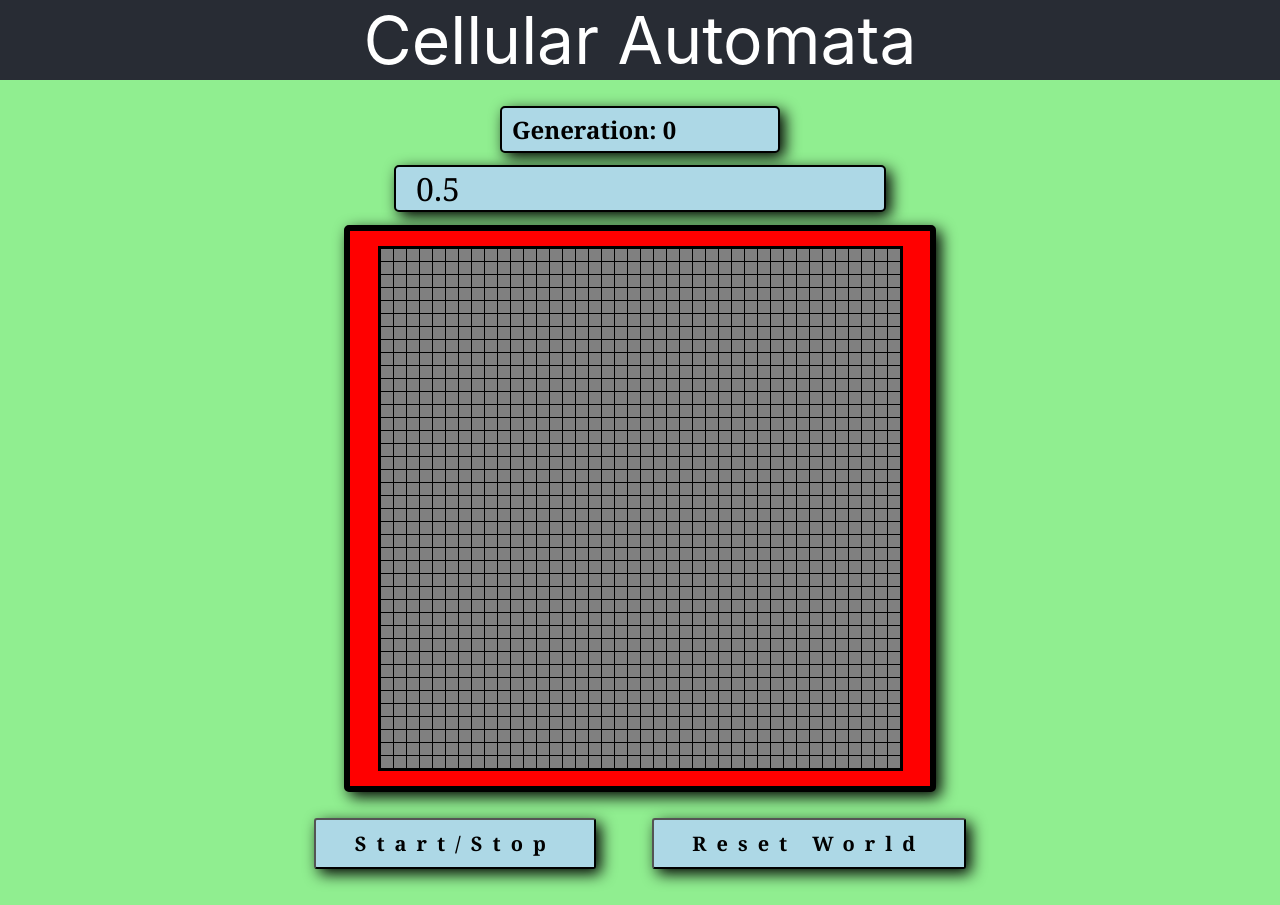
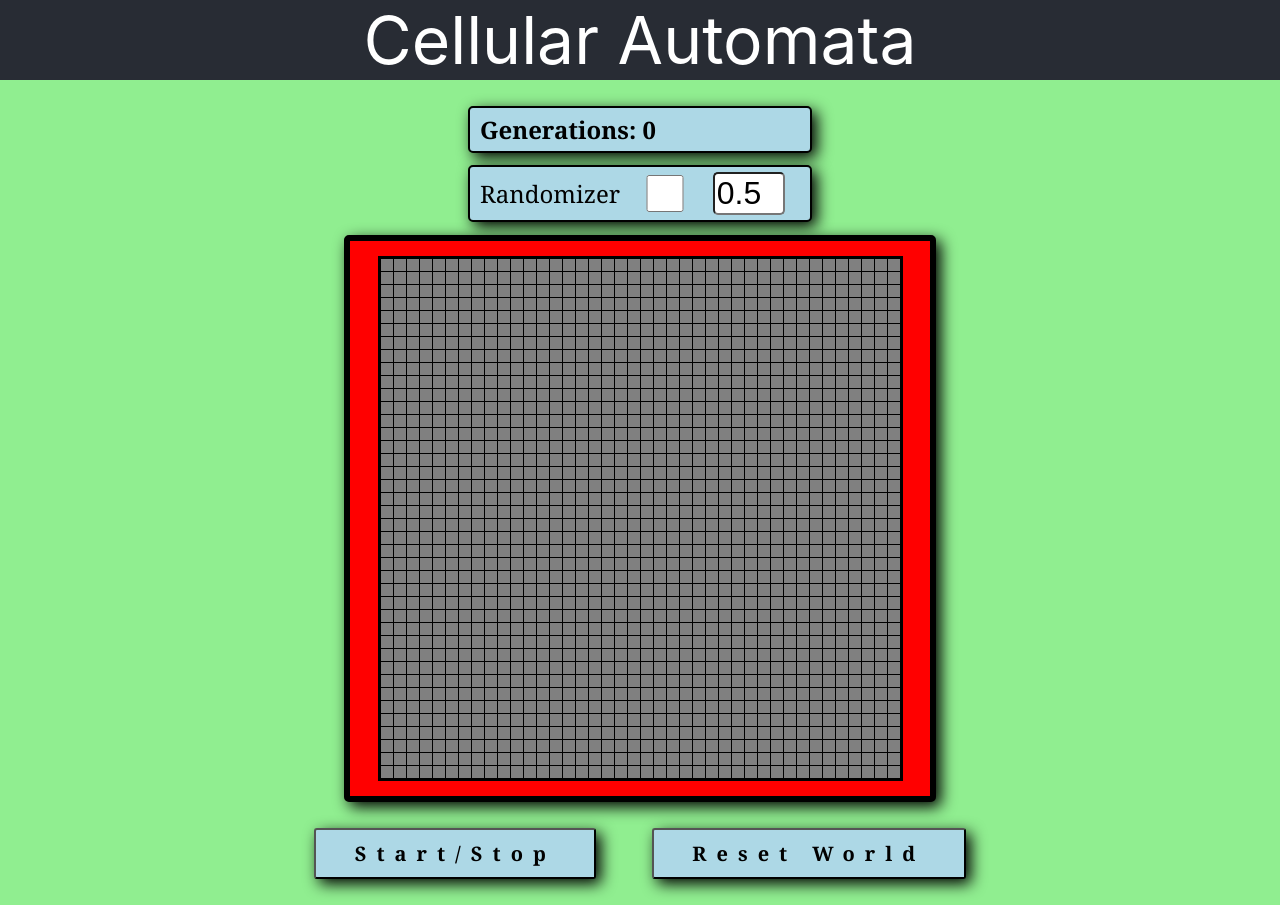
Before and after one commit to rabithole/game_of_life, a plain HTML site: page index.html in a window 1280 px wide. Drawn offline with Linux system fonts and the light colour scheme.

Commit message:
MVP is close

```diff
--- a/css/index.css
+++ b/css/index.css
@@ -38,38 +38,46 @@ button {
   border-radius: 3px;
 }
 
-#gens {
+.display {
+  display: flex;
   background-color: lightblue;
   padding: 5px 10px;
   box-shadow: 5px 5px 15px black;
   border: 2px solid black;
   border-radius: 5px;
-  width: 20%;
+  width: 25%;
   text-align: left;
   margin: 0 auto 1% auto;
   font-family: Georgia;
 }
 
 #speed {
-  display: flex;
-  background-color: lightblue;
-  padding: 0 20px;
-  box-shadow: 5px 5px 15px black;
+  /*display: flex;*/
+  /*background-color: lightblue;
+  /*padding: 5px 20px;*/
+  /*box-shadow: 5px 5px 15px black;
   border: 2px solid black;
   border-radius: 5px;
-  width: 35%;
-  text-align: left;
+  width: 27%;
+  text-align: center;
   margin: auto;
   margin-bottom: 1%;
   font-family: Georgia;
+  font-size: xx-large;*/*/
 }
 
 input {
-  margin: 1% 5%;
-  padding: 5px 55px 5px 15px;
+  margin-left: 4%;
+  /*padding: 5px 25px 5px 15px;*/
   border-radius: 5px;
-  width: 50%;
+  width: 20%;
   font-size: xx-large;
+}
+
+label {
+  display: flex;
+  align-items: center;
+  font-size: x-large;
 }
 
 #world {
--- a/index.html
+++ b/index.html
@@ -14,19 +14,24 @@
 
 <body>
     <header>Cellular Automata</header>
-    <h2 id='gens'>Generation: 0</h2>
-    <input
-      id='speed'
-      type='text'
-      value='0.5'
-      placeholder='Generation Speed in Seconds'
+    <h2 id='gen' class='display'>Generations: 0</h2>
+
+    <div class='display'>
+      <label for='random'>Randomizer</label>
+      <input type='checkbox' id='random'>
+      <input
+        id='speed'
+        type='text'
+        value='0.5'
       >
+    </div>
+
 
     <div id='world'>
     </div>
 
     <div className="buttons">
-      <button id='btnstartstop' value='Start Reproducing' onclick='startStopGol()'>Start/Stop</button>
+      <button id='btnstartstop' value='Start Reproducing' onclick='startStop()'>Start/Stop</button>
       <button id='btnreset' value='Reset World' onclick='resetWorld()'>Reset World</button>
     </div>
 </body>
--- a/js/grid.js
+++ b/js/grid.js
@@ -1,18 +1,22 @@
 const rows = 40;
 const cols = 40;
-let started=false;// Set to true when use clicks start
+let started = false;// Set to true when use clicks start
 let timer;//To control evolutions
 // let evolutionSpeed=3000;// One second between generations
 // Need 2D arrays. These are 1D
 evolutionSpeed = parseFloat(document.querySelector('#speed').value) * 1000;
-console.log(evolutionSpeed)
-console.log(parseFloat(0.5))
-console.log(document.querySelector('#speed').value)
+// console.log('evolve speed', evolutionSpeed)
+// console.log('parse float', parseFloat(0.5))
+// console.log('Speed', document.querySelector('#speed').value)
+
+let random = document.querySelector('#random').checked;
+console.log('test q', random)
 
 let generation = 1;
 
 let currGen =[rows];
 let nextGen =[rows];
+console.log(currGen, nextGen)
 // Creates two-dimensional arrays
 function createGenArrays() {
     for (let i = 0; i < rows; i++) {
@@ -21,6 +25,22 @@ function createGenArrays() {
     }
 }
 
+// function initGenArrays() {
+//     for (let i = 0; i < rows; i++) {
+//         for (let j = 0; j < cols; j++) {
+//             if(Math.floor(Math.random() * 2) === 1){
+//                 currGen[i][j] = 1;
+//                 console.log(currGen[i][j] = 1)
+//                 nextGen[i][j] = 1;
+//             } else {
+//                 currGen[i][j] = 0;
+//                 nextGen[i][j] = 0;
+//             }
+
+//         }
+//     }
+// }
+
 function initGenArrays() {
     for (let i = 0; i < rows; i++) {
         for (let j = 0; j < cols; j++) {
@@ -28,6 +48,10 @@ function initGenArrays() {
             nextGen[i][j] = 0;
         }
     }
+}
+
+if(random) {
+    console.log('random')
 }
 
 function createWorld() {
@@ -41,13 +65,42 @@ for (let i = 0; i < rows; i++) {
             let cell = document.createElement('td');
             cell.setAttribute('id', i + '_' + j);
             cell.setAttribute('class', 'dead');
-            cell.addEventListener('click',cellClick);
+            cell.addEventListener('click', cellClick);
             tr.appendChild(cell);
         }
         tbl.appendChild(tr);
     }
     world.appendChild(tbl);
 }
+
+// function createWorld() {
+//     let world = document.querySelector('#world');
+//     let loc = '';
+//     let row = Number(loc[0]);
+//     let col = Number(loc[1]);
+
+//     let tbl = document.createElement('table');
+//     tbl.setAttribute('id','worldgrid');
+// for (let i = 0; i < rows; i++) {
+//         let tr = document.createElement('tr');
+//         for (let j = 0; j < cols; j++) {
+//             let cell = document.createElement('td');
+//             if(Math.floor(Math.random() * 2) === 1) {
+//                 cell.setAttribute('id', i + '_' + j);
+//                 cell.setAttribute('class', 'alive');
+//                 cell.addEventListener('click', cellClick);
+//                 tr.appendChild(cell);
+//             } else {
+//                 cell.setAttribute('id', i + '_' + j);
+//                 cell.setAttribute('class', 'dead');
+//                 cell.addEventListener('click', cellClick);
+//                 tr.appendChild(cell);
+//             }
+//         }
+//         tbl.appendChild(tr);
+//     }
+//     world.appendChild(tbl);
+// }
 
 function cellClick() {
     let loc = this.id.split("_");
@@ -64,6 +117,7 @@ function cellClick() {
 }
 
 function createNextGen() {
+    // console.log('create next gen')
     for (row in currGen) {
         for (col in currGen[row]) {
 
@@ -141,20 +195,17 @@ function getNeighborCount(row, col) {
         if (currGen[nrow + 1][ncol + 1] == 1)
             count++;
     }
-
-
         // Make sure we are not on the last row
     if (nrow + 1 < rows) {
         //Check bottom neighbor
         if (currGen[nrow + 1][ncol] == 1)
             count++;
     }
-
-
     return count;
 }
 
 function updateCurrGen() {
+    // console.log('update current gen')
     for (row in currGen) {
         for (col in currGen[row]) {
             // Update the current generation with
@@ -168,6 +219,7 @@ function updateCurrGen() {
 }
 
 function updateWorld() {
+    // console.log('update world')
     let cell='';
 
     for (row in currGen) {
@@ -183,9 +235,8 @@ function updateWorld() {
 }
 
 function evolve(){
-    let gen = document.querySelector('#gens').innerHTML = 'Generation: ' + generation;
+    let gen = document.querySelector('#gen').innerHTML = 'Generations: ' + generation;
     generation++
-    console.log(generation)
     createNextGen();
     updateCurrGen();
     updateWorld();
@@ -194,7 +245,7 @@ if (started) {
         }
 }
 
-function startStopGol(){
+function startStop(){
     let startstop=document.querySelector('#btnstartstop');
 
     if (!started) {
@@ -212,7 +263,6 @@ function startStopGol(){
 
 function resetWorld() {
     location.reload();
-
 }
 
 window.onload=()=>{
```
